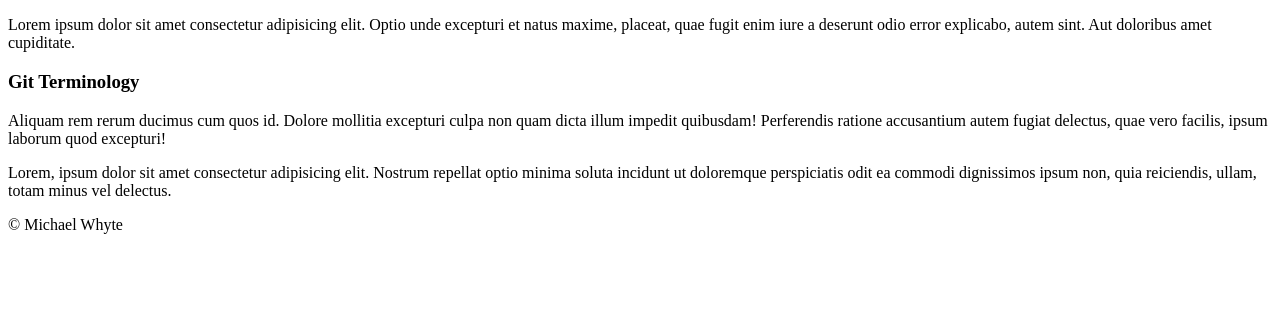
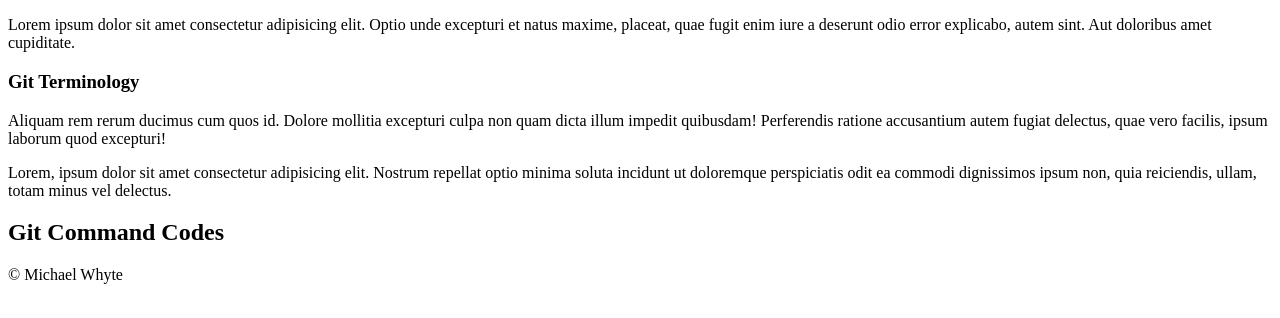
Before and after one commit to michaelwhyte/all-about-git, a plain HTML site: page index.html in a window 1280 px wide. Shown: the part 260-578 px from the top of the page. Drawn offline with nearby package versions, Linux system fonts and the light colour scheme; files that its build step writes are made by us from their sources.

Commit message:
Add Git Command section

```diff
--- a/index.html
+++ b/index.html
@@ -34,6 +34,10 @@
                 <p>Lorem, ipsum dolor sit amet consectetur adipisicing elit. Nostrum repellat optio minima soluta incidunt ut doloremque perspiciatis odit ea commodi dignissimos ipsum non, quia reiciendis, ullam, totam minus vel delectus.</p>
             </article>
         </section>
+        <section>
+            <h1>Git Command Codes</h1>
+
+        </section>
     </main>
     <footer>
         <p>&copy; Michael Whyte</p>
```
